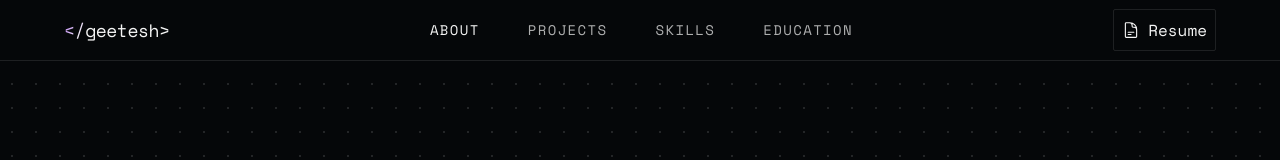
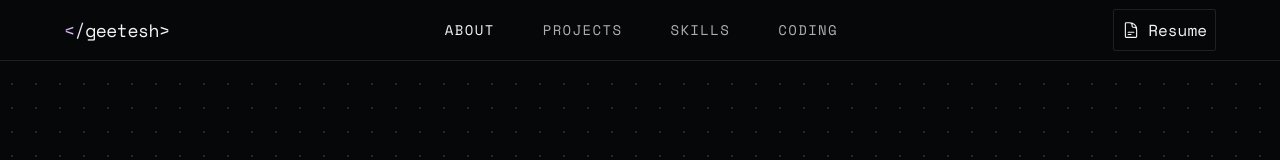
Before and after one commit to Geeteshgit/portfolio-website, a Next.js app: page / in a window 1280 px wide. Shown: the top 160 px of the page. Built offline with nearby package versions, Linux system fonts and the light colour scheme.

Commit message:
changed layouts

```diff
--- a/src/app/globals.css
+++ b/src/app/globals.css
@@ -92,8 +92,8 @@ html::-webkit-scrollbar {
 }
 
 ::selection {
-  background-color: rgba(168, 85, 247, 0.25);
-  color: #ffffff;
+  background-color: #a855f7;
+  color: #f5f5f5;
 }
 
 body {
--- a/src/components/layout/Header.tsx
+++ b/src/components/layout/Header.tsx
@@ -11,7 +11,7 @@ const Header = () => {
   const [active, setActive] = useState("about");
   const [isOpen, setIsOpen] = useState(false);
 
-  const navItems = ["about", "projects", "skills", "education"];
+  const navItems = ["about", "projects", "skills", "coding"];
 
   const scrollToSection = (item: string) => {
     const id = item.toLowerCase();
```
